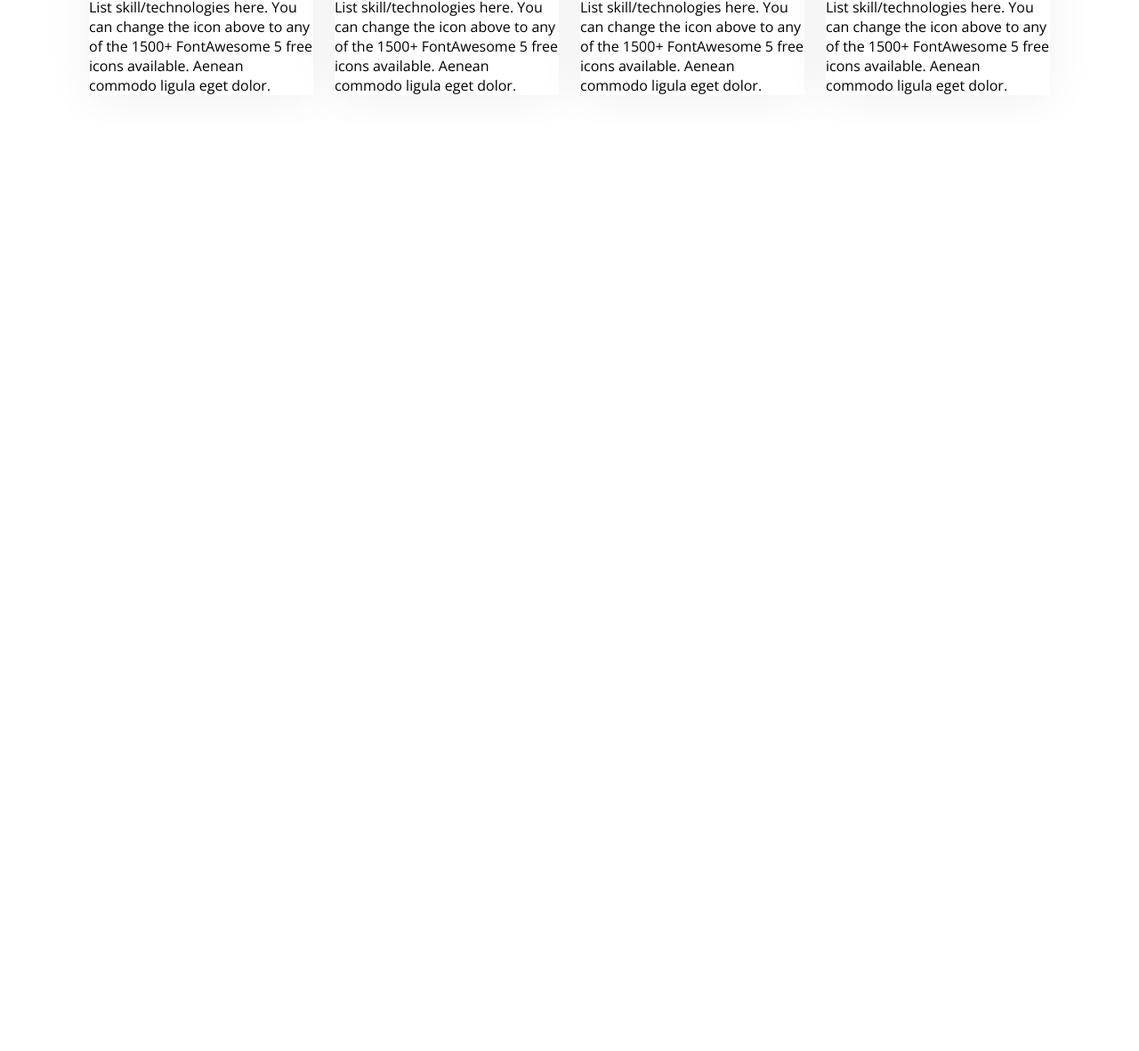
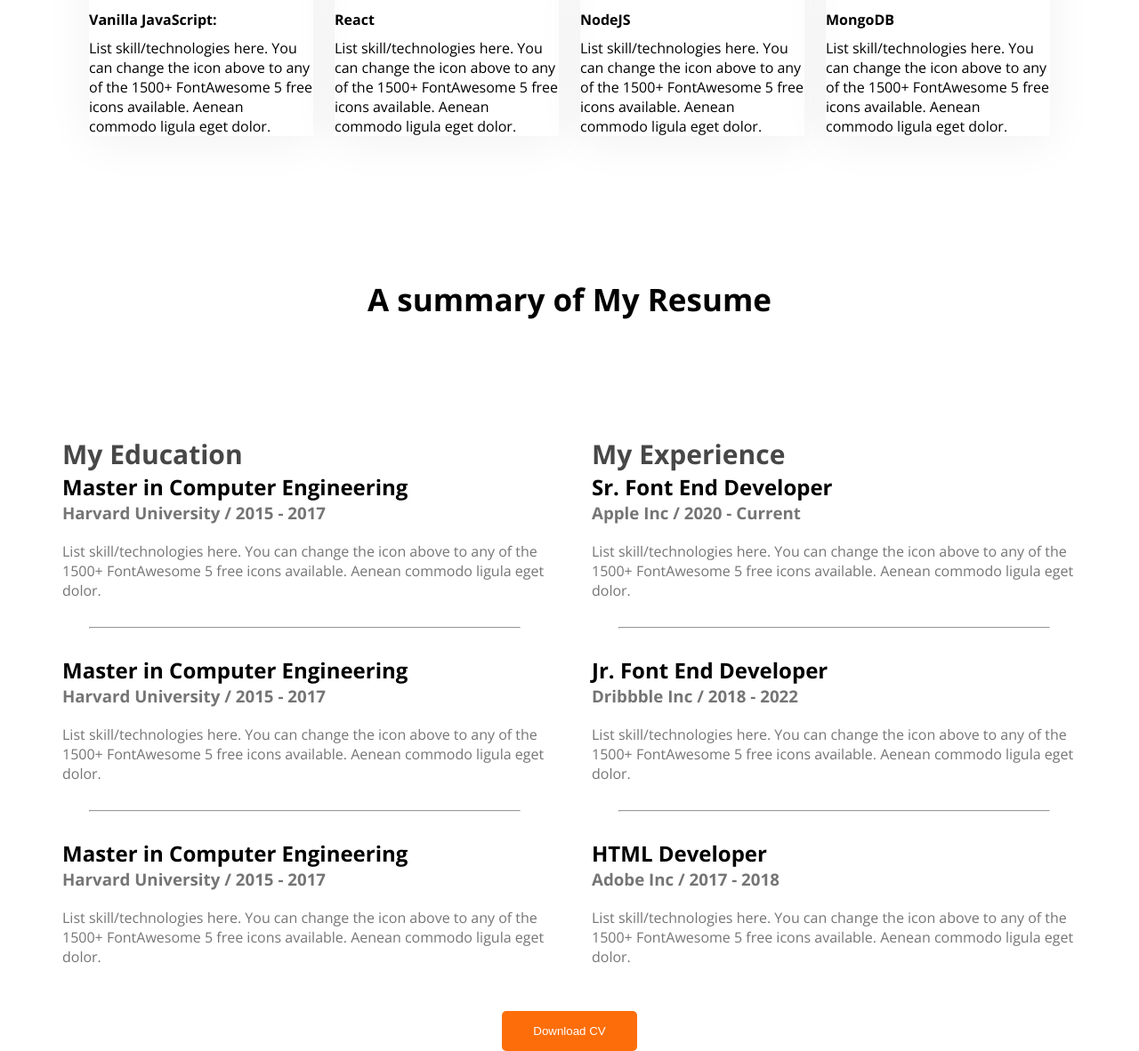
Before and after one commit to sohorabsajib/webdeveloper-portfolio, a plain HTML site: page index.html in a window 1280 px wide. Shown: the part 1551-2733 px from the top of the page at 89% size. Before the commit the page ends 1688 px from the top, so only its background shows below. Drawn offline with nearby package versions, Linux system fonts and the light colour scheme.

Commit message:
resume seciont

```diff
--- a/index.html
+++ b/index.html
@@ -66,7 +66,7 @@
         </div>
       </section>
       <section class="what-about">
-        <h3 class="section-tilte">What I do</h3>
+        <h3 class="section-title">What I do</h3>
         <p class="skills-description">
           I have more than 10 years experience building software for clients all
           over the world. Below is a quick overview of my main technical skill
@@ -108,6 +108,65 @@
           </div>
         </div>
       </section>
+      <section>
+        <h3 class="section-title">A summary of My Resume</h3>
+        <div class="resume-container">
+          <div class="resume-column">
+            <h3 class="resume-column-tittle">My Education</h3>
+            <div class="reusme-item">
+              <h2 class="resume-item-title">Master in Computer Engineering</h2>
+              <h3 class="resume-item-institute">Harvard University / 2015 - 2017</h3>
+              <p class="resume-item-description">List skill/technologies here. You can change the icon above
+                to any of the 1500+ FontAwesome 5 free icons available. Aenean commodo ligula eget dolor.</p>
+            </div>
+            <hr>
+            <div class="reusme-item">
+              <h2 class="resume-item-title">Master in Computer Engineering</h2>
+              <h3 class="resume-item-institute">Harvard University / 2015 - 2017</h3>
+              <p class="resume-item-description">List skill/technologies here. You can change the icon above
+                to any of the 1500+ FontAwesome 5 free icons available. Aenean commodo ligula eget dolor.</p>
+            </div>
+            <hr>
+            <div class="reusme-item">
+              <h2 class="resume-item-title">Master in Computer Engineering</h2>
+              <h3 class="resume-item-institute">Harvard University / 2015 - 2017</h3>
+              <p class="resume-item-description">List skill/technologies here. You can change the icon above
+                to any of the 1500+ FontAwesome 5 free icons available. Aenean commodo ligula eget dolor.</p>
+            </div>
+
+          </div>
+          <div class="resume-column">
+            <h3 class="resume-column-tittle">My Experience</h3>
+            <div class="reusme-item">
+              <h2 class="resume-item-title">Sr. Font End Developer</h2>
+              <h3 class="resume-item-institute">Apple Inc / 2020 - Current</h3>
+              <p class="resume-item-description">List skill/technologies here. You can change the icon above
+                to any of the 1500+ FontAwesome 5 free icons available. Aenean commodo ligula eget dolor.</p>
+            </div>
+            <hr>
+            <div class="reusme-item">
+              <h2 class="resume-item-title">Jr. Font End Developer</h2>
+              <h3 class="resume-item-institute">Dribbble Inc / 2018 - 2022</h3>
+              <p class="resume-item-description">List skill/technologies here. You can change the icon above
+                to any of the 1500+ FontAwesome 5 free icons available. Aenean commodo ligula eget dolor.</p>
+            </div>
+            <hr>
+            <div class="reusme-item">
+              <h2 class="resume-item-title">HTML Developer</h2>
+              <h3 class="resume-item-institute">Adobe Inc / 2017 - 2018</h3>
+              <p class="resume-item-description">List skill/technologies here. You can change the icon above
+                to any of the 1500+ FontAwesome 5 free icons available. Aenean commodo ligula eget dolor.</p>
+            </div>
+
+          </div>
+
+          </div>
+
+        </div>
+        <div class="download-cv">
+          <button class="btn-primary">Download CV</button>
+        </div>
+      </section>
     </main>
     <footer></footer>
   </body>
--- a/styles/portfolio.css
+++ b/styles/portfolio.css
@@ -21,10 +21,11 @@ body {
   padding: 15px 35px;
   border-radius: 5px;
 }
-.section-tilte {
+.section-title {
   text-align: center;
   font-size: 35px;
   font-weight: 700;
+  margin: 130px 0;
 }
 .section-description {
   color: #757575;
@@ -149,7 +150,7 @@ main{
     gap: 24px;
 }
 .skills-description{
-    padding: 90px;
+    padding: 30px;
 }
 .skill-info{
     box-shadow:  0px 6px 50px 0px rgba(0, 0, 0, 0.06);
@@ -158,3 +159,35 @@ main{
 .skill-info>:nth-child(2){
     padding: 10px 0;
 }
+/* resume  */
+.resume-column-tittle{
+  color: #474747;
+  font-size: 30px;
+  font-weight: 700;
+
+}
+.resume-container{
+  display: flex;
+  gap: 50px;
+}
+.resume-item-institute{
+  margin-bottom: 20px;
+  margin-top: 0;
+}
+.resume-item-institute,.resume-item-description{
+  color: #757575;
+
+}
+.resume-item-tittle{
+  color: #474747;
+  font-size: 25px;
+  font-weight: 700;
+  margin-bottom: 10px;
+}
+.resume-container hr{
+  margin: 30px ;
+}
+.download-cv{
+  text-align: center;
+  margin-top: 50px;
+}
```
